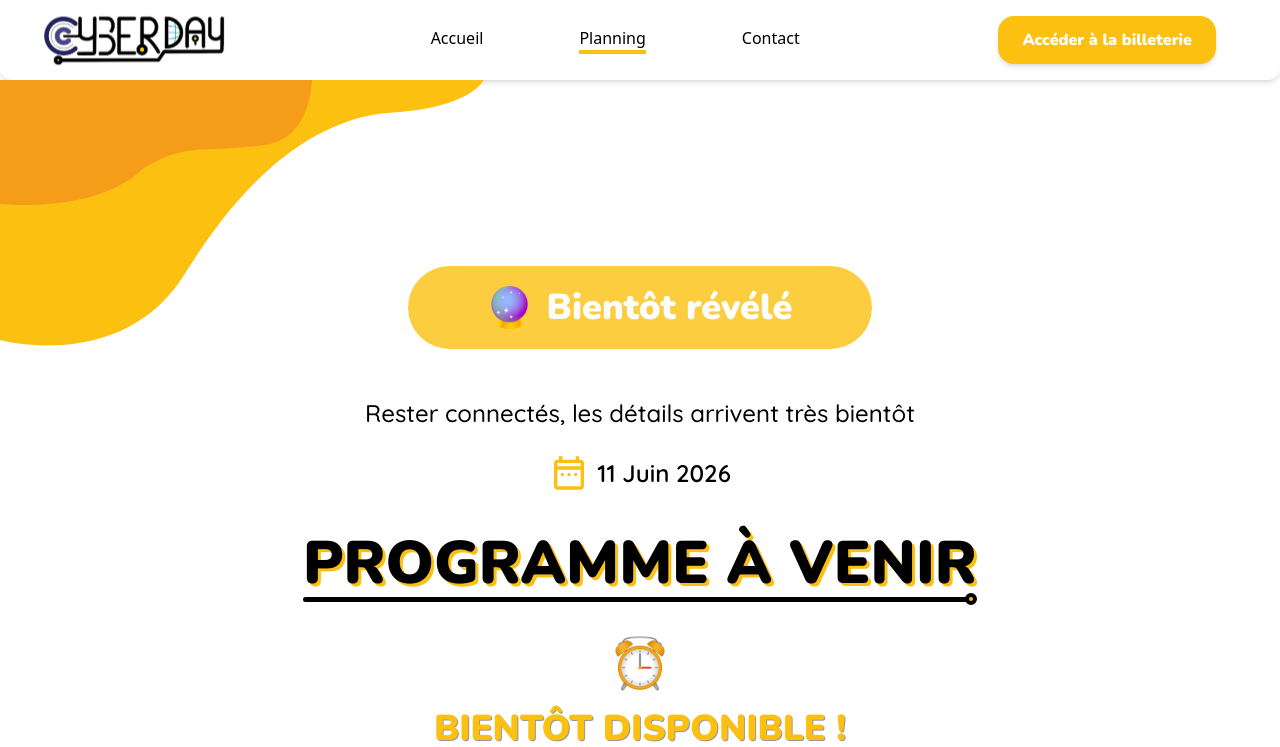
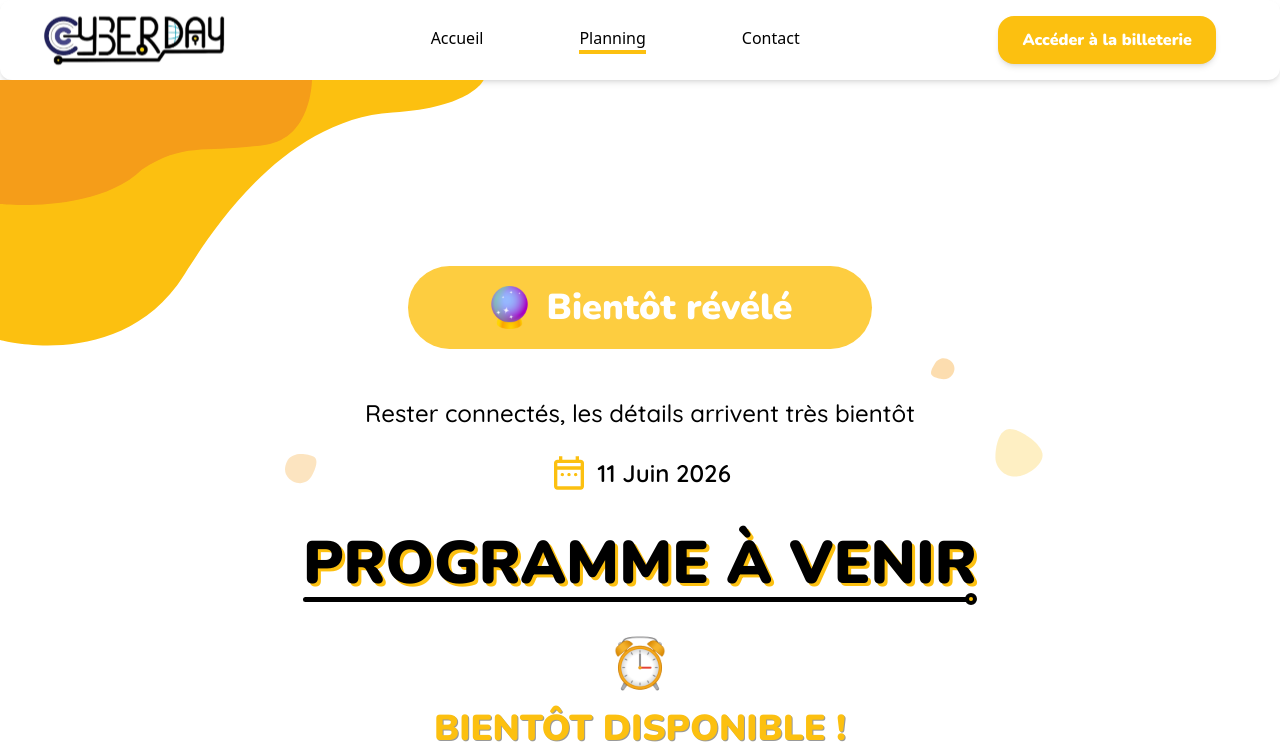
Before and after one commit to Raytara/CESI-Cyberday, a React (Vite) app: page /planning in a window 1280 px wide. Shown: the top 747 px of the page. Built offline with nearby package versions, Linux system fonts and the light colour scheme.

Commit message:
feat: V1 avec pétales

```diff
--- a/src/pages/Planning.tsx
+++ b/src/pages/Planning.tsx
@@ -4,6 +4,9 @@ import WaveBackgroundTop from "../component/WaveBackgroundTop";
 import Prediction from "../assets/prediction.svg"
 import CalendrierLogo from "../assets/LogoCalendrier.svg"
 import Horloge from "../assets/Horloge.svg";
+import PetaleOrangeFonce from "../assets/PetaleOrangeFonce.svg";
+import PetaleJaune from "../assets/PetaleJaune.svg";
+import PetaleOrangeClair from "../assets/PetaleOrangeClair.svg";
 import "../styles/Planning.css";
 
 export default function Planning() {
@@ -21,7 +24,36 @@ export default function Planning() {
                     </div>
                 </div>
                 <div className="flex flex-col justify-center items-center mt-12 gap-2 font-quicksand font-medium text-2xl">
-                    <span>Rester connectés, les détails arrivent très bientôt</span>
+                    <div className="relative w-fit">
+                        {/* Pétale orange foncé (en bas à gauche du début du texte) */}
+                        <img
+                            src={PetaleOrangeClair}
+                            alt="Pétale"
+                            className="absolute -left-20 -bottom-14 w-8 h-8"
+                        />
+
+                        <span>
+                            Rester connectés, les détails arrivent très{" "}
+                            <span className="relative inline-block">
+                                {/* Pétale Orange Clair (au-dessus de bientôt) */}
+                                <img
+                                    src={PetaleOrangeFonce}
+                                    alt=""
+                                    className="absolute left-24 -top-10 w-6 h-6"
+                                />
+
+                                bientôt
+
+                                {/* Pétale Jaune (en-dessous de bientôt) */}
+                                <img
+                                    src={PetaleJaune}
+                                    alt=""
+                                    className="absolute left-40 w-12 h-12"
+                                />
+                            </span>
+                        </span>
+                    </div>
+
                     <div className="flex justify-center items-center gap-2 mt-4">
                         <img src={CalendrierLogo} alt="Calendrier" />
                         <div className="font-quicksand font-semibold">
```
